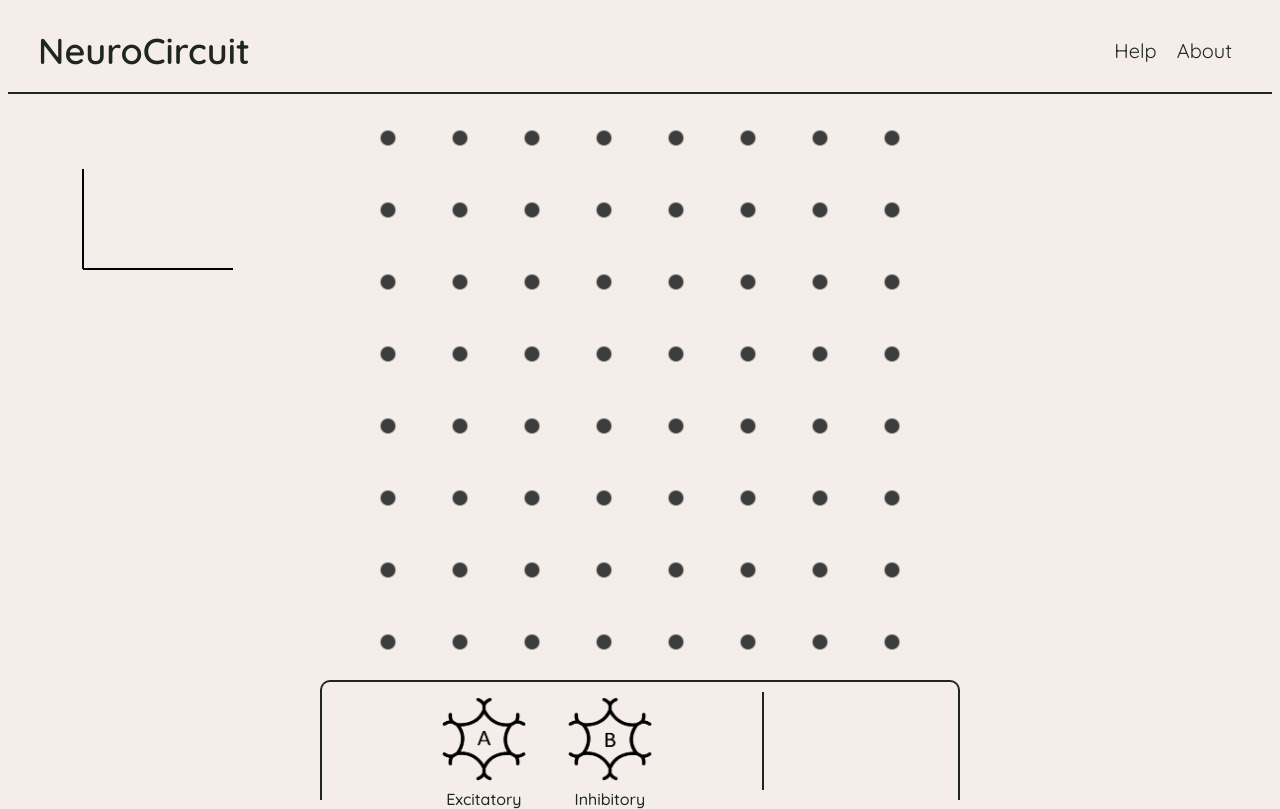
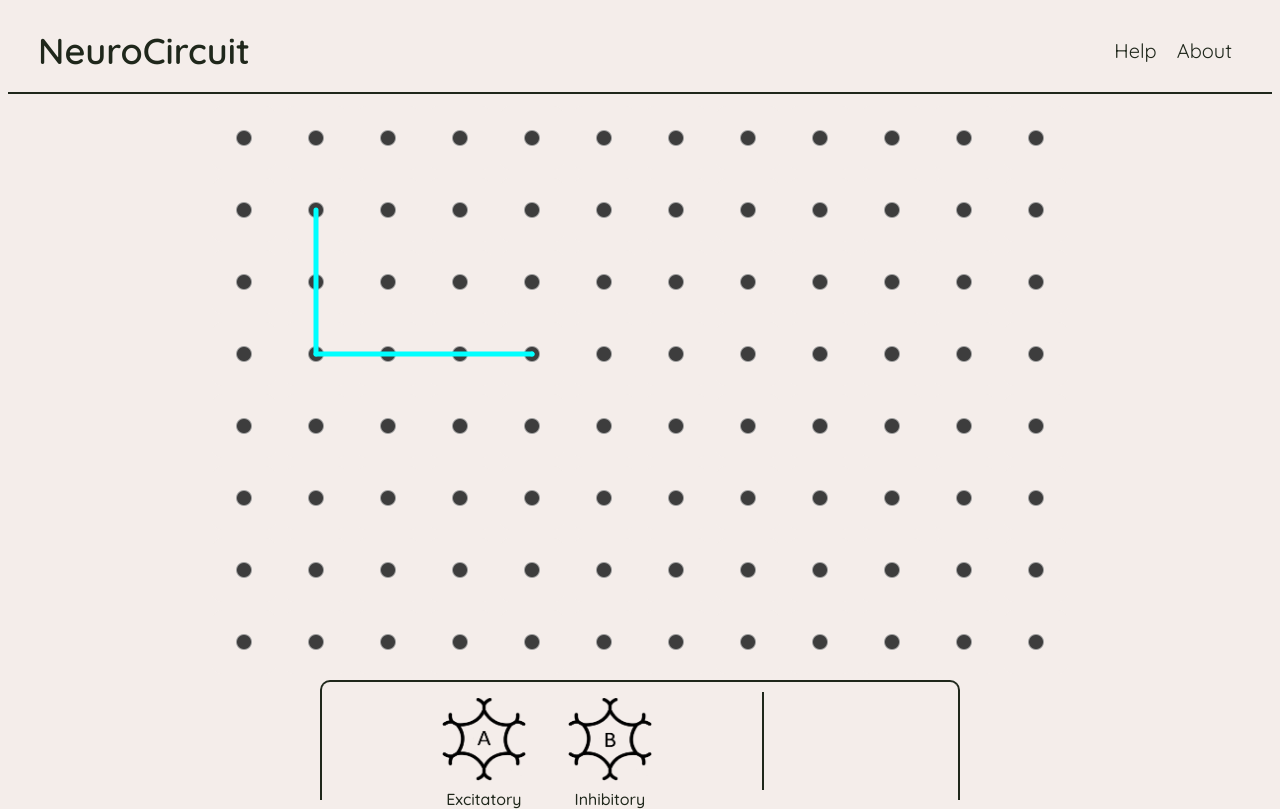
Before and after one commit to CRook99/neuron-connect, a React (Vite) app: page / in a window 1280 px wide. Shown: the top 809 px of the page. Built offline with nearby package versions, Linux system fonts and the light colour scheme.

Commit message:
Axons aligning to grid

```diff
--- a/src/components/Axon.css
+++ b/src/components/Axon.css
@@ -1,5 +1,5 @@
 .axon {
   position: absolute;
-  height: 500px;
-  width: 500px;
+  width: 100%;
+  height: 100%;
 }
--- a/src/components/Axon.tsx
+++ b/src/components/Axon.tsx
@@ -1,6 +1,7 @@
 import { useState } from "react";
 import "./Axon.css";
 import { Point } from "../utils/types";
+import { TOTAL_SLOT_SIZE } from "../utils/constants";
 
 interface AxonProps {
   path: Point[];
@@ -14,12 +15,19 @@ const Axon: React.FC<AxonProps> = ({ path }) => {
       {path.map((segment, index) => (
         <line
           key={index}
-          x1={segment.col * 50 + 25}
-          y1={segment.row * 50 + 25}
-          x2={(path[index + 1]?.col || segment.col) * 50 + 25}
-          y2={(path[index + 1]?.row || segment.row) * 50 + 25}
-          stroke="black"
-          strokeWidth="2"
+          x1={segment.col * TOTAL_SLOT_SIZE + 0.5 * TOTAL_SLOT_SIZE}
+          y1={segment.row * TOTAL_SLOT_SIZE + 0.5 * TOTAL_SLOT_SIZE}
+          x2={
+            (path[index + 1]?.col || segment.col) * TOTAL_SLOT_SIZE +
+            0.5 * TOTAL_SLOT_SIZE
+          }
+          y2={
+            (path[index + 1]?.row || segment.row) * TOTAL_SLOT_SIZE +
+            0.5 * TOTAL_SLOT_SIZE
+          }
+          stroke="aqua"
+          strokeLinecap="round"
+          strokeWidth="5"
         />
       ))}
     </svg>
--- a/src/components/Board.css
+++ b/src/components/Board.css
@@ -1,4 +1,5 @@
 .board-container {
+  position: relative;
   display: flex;
   justify-content: center;
   align-items: center;
@@ -9,8 +10,18 @@
 
 .board {
   width: auto;
+  position: relative;
 
   user-select: none;
+}
+
+.axons {
+  position: absolute;
+  width: 100%;
+  height: 100%;
+  top: 0;
+  left: 0;
+  pointer-events: none;
 }
 
 .row {
--- a/src/components/Board.tsx
+++ b/src/components/Board.tsx
@@ -1,9 +1,16 @@
 import Slot from "./Slot";
 import "./Board.css";
+import { useState } from "react";
+import { Point } from "../utils/types";
+import Axon from "./Axon";
 
 interface BoardProps {
   rows: number;
   cols: number;
+}
+
+interface AxonPath {
+  path: Point[];
 }
 
 const Board = (props: BoardProps) => {
@@ -21,10 +28,27 @@ const Board = (props: BoardProps) => {
     );
   }
 
+  const [axons, setAxons] = useState<AxonPath[]>([
+    {
+      path: [
+        { row: 1, col: 1 },
+        { row: 3, col: 1 },
+        { row: 3, col: 4 },
+      ],
+    },
+  ]);
+
   return (
     <>
       <div className="board-container">
-        <div className="board">{board}</div>
+        <div className="board">
+          {board}
+          <div className="axons">
+            {axons.map((axon, index) => (
+              <Axon key={index} path={axon.path} />
+            ))}
+          </div>
+        </div>
       </div>
     </>
   );
--- a/src/components/Slot.css
+++ b/src/components/Slot.css
@@ -7,8 +7,8 @@
   -moz-box-sizing: border-box;
   box-sizing: border-box;
 
-  width: 4rem;
-  height: 4rem;
+  /* width: 4rem;
+  height: 4rem; */
   margin: 4px;
   border-radius: 10px;
   transition: background-color 0.1s ease;
--- a/src/components/Slot.tsx
+++ b/src/components/Slot.tsx
@@ -1,10 +1,10 @@
 import { useState } from "react";
 import "./Slot.css";
 import { useDrop } from "react-dnd";
-import Neuron from "./Neuron";
 import { Neurons } from "./Neurons";
 import ExcitatoryNeuron from "./ExcitatoryNeuron";
 import InhibitoryNeuron from "./InhibitoryNeuron";
+import { SLOT_MARGIN, SLOT_SIZE } from "../utils/constants";
 
 const Slot = () => {
   const [neuron, setNeuron] = useState<React.ReactElement | null>(null);
@@ -31,6 +31,9 @@ const Slot = () => {
   const style = {
     transition: "background-color 0.1s ease",
     backgroundColor: isOver ? "#e4d2cb" : "#F4EDEA",
+    width: SLOT_SIZE,
+    height: SLOT_SIZE,
+    margin: SLOT_MARGIN,
   };
 
   return (
--- a/src/pages/Home.tsx
+++ b/src/pages/Home.tsx
@@ -7,25 +7,9 @@ import Header from "../components/Header";
 import HelpButton from "../components/HelpButton";
 import HelpSidebar from "../components/HelpSidebar";
 import { Link, generatePath } from "react-router-dom";
-import Axon from "../components/Axon";
-import { Point } from "../utils/types";
-
-interface AxonPath {
-  path: Point[];
-}
 
 const Home = () => {
   const [isHelpActive, setIsHelpActive] = useState(false);
-
-  const [axons, setAxons] = useState<AxonPath[]>([
-    {
-      path: [
-        { row: 1, col: 1 },
-        { row: 3, col: 1 },
-        { row: 3, col: 4 },
-      ],
-    },
-  ]);
 
   // const addAxon = (start: Point, end: Point) => {
   //   const newPath: Point[] = generatePath(start, end);
@@ -46,12 +30,8 @@ const Home = () => {
 
       <HelpSidebar isHelpActive={isHelpActive} />
 
-      {axons.map((axon, index) => (
-        <Axon key={index} path={axon.path} />
-      ))}
-
       <div>
-        <Board rows={8} cols={8} />
+        <Board rows={8} cols={12} />
       </div>
 
       <Dock />
--- /dev/null
+++ b/src/utils/constants.ts
@@ -0,0 +1,3 @@
+export const SLOT_SIZE = 64; // Slot size in pixels
+export const SLOT_MARGIN = 4;
+export const TOTAL_SLOT_SIZE = SLOT_SIZE + (SLOT_MARGIN * 2);
```
